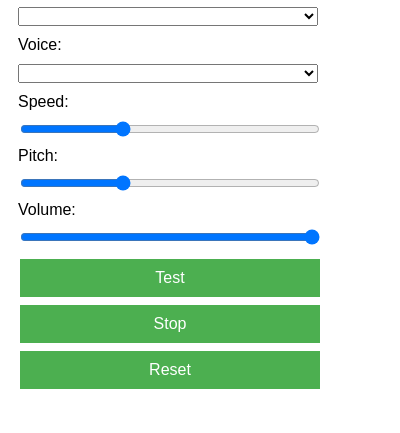
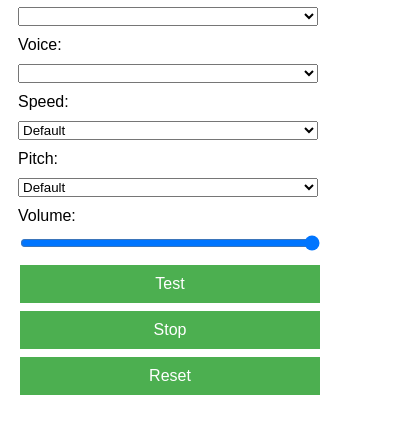
Before and after one commit to baoblackcoal/chrome_tts, a browser extension: page popup.html in a window 400 px wide. Both pictures are taken after a click on the button "Test". Shown: the part 107-540 px from the top of the page. Drawn offline with Linux system fonts and the light colour scheme.

Commit message:
add defualt to speed an pitch.

```diff
--- a/popup.html
+++ b/popup.html
@@ -14,10 +14,10 @@
   <select id="voice"></select>
 
   <label for="speed">Speed:</label>
-  <input type="range" id="speed" min="0.5" max="2" step="0.1" value="1">
+  <select id="speed"></select>
 
   <label for="pitch">Pitch:</label>
-  <input type="range" id="pitch" min="0.5" max="2" step="0.1" value="1">
+  <select id="pitch"></select>
 
   <label for="volume">Volume:</label>
   <input type="range" id="volume" min="0" max="1" step="0.1" value="1">
--- a/popup.js
+++ b/popup.js
@@ -1,8 +1,8 @@
 document.addEventListener('DOMContentLoaded', () => {
   const languageSelect = document.getElementById('language');
   const voiceSelect = document.getElementById('voice');
-  const speedInput = document.getElementById('speed');
-  const pitchInput = document.getElementById('pitch');
+  const speedSelect = document.getElementById('speed');
+  const pitchSelect = document.getElementById('pitch');
   const volumeInput = document.getElementById('volume');
   const testButton = document.getElementById('test');
   const stopButton = document.getElementById('stop');
@@ -46,6 +46,28 @@ document.addEventListener('DOMContentLoaded', () => {
     });
   }
 
+  function populateSpeedAndPitchOptions() {
+    const speedOptions = ['', 0.5, 0.75, 1, 1.25, 1.5, 1.75, 2, 2.5, 3];
+    const pitchOptions = ['', 0.5, 0.75, 1, 1.25, 1.5, 1.75, 2];
+    speedSelect.innerHTML = '';
+    pitchSelect.innerHTML = '';
+    speedOptions.forEach((value) => {
+      const speedOption = document.createElement('option');
+      speedOption.value = value;
+      speedOption.textContent = value === '' ? 'Default' : `${value}X`;
+      speedSelect.appendChild(speedOption);
+    });
+    pitchOptions.forEach((value) => {
+      const pitchOption = document.createElement('option');
+      pitchOption.value = value;
+      pitchOption.textContent = value === '' ? 'Default' : `${value}X`;
+      pitchSelect.appendChild(pitchOption);
+    });
+  }
+
+  // Call the function to populate speed and pitch options
+  populateSpeedAndPitchOptions();
+
   function loadSavedSettings() {
     chrome.storage.sync.get('ttsSettings', (data) => {
       const settings = data.ttsSettings || {};
@@ -55,8 +77,8 @@ document.addEventListener('DOMContentLoaded', () => {
       if (settings.voice) {
         voiceSelect.value = settings.voice;
       }
-      speedInput.value = settings.rate || 1;
-      pitchInput.value = settings.pitch || 1;
+      speedSelect.value = settings.rate || 1;
+      pitchSelect.value = settings.pitch || 1;
       volumeInput.value = settings.volume || 1;
 
       chrome.tts.getVoices((voices) => populateVoiceOptions(voices));
@@ -67,14 +89,14 @@ document.addEventListener('DOMContentLoaded', () => {
     const settings = {
       language: languageSelect.value,
       voice: voiceSelect.value,
-      rate: parseFloat(speedInput.value),
-      pitch: parseFloat(pitchInput.value),
+      rate: speedSelect.value,
+      pitch: pitchSelect.value,
       volume: parseFloat(volumeInput.value)
     };
     chrome.storage.sync.set({ ttsSettings: settings });
   }
 
-  [languageSelect, voiceSelect, speedInput, pitchInput, volumeInput].forEach(
+  [languageSelect, voiceSelect, speedSelect, pitchSelect, volumeInput].forEach(
     (element) => element.addEventListener('change', saveSettings)
   );
 
@@ -83,12 +105,11 @@ document.addEventListener('DOMContentLoaded', () => {
       .then(response => response.json())
       .then(languageStrings => {
         const selectedLanguage = languageSelect.value;
-        // const testText = languageStrings[selectedLanguage] || "Good day, world! May your moments be filled with peace.";
-        const testText = "Good day, world! May your moments be filled with peace.";
+        const testText = languageStrings[selectedLanguage] || "Good day, world! May your moments be filled with peace.";
         console.log(testText);
         chrome.tts.speak(testText, {
-          rate: parseFloat(speedInput.value),
-          pitch: parseFloat(pitchInput.value),
+          rate: Number(speedSelect.value),
+          pitch: Number(pitchSelect.value),
           volume: parseFloat(volumeInput.value),
           voiceName: voiceSelect.value,
         });
@@ -111,8 +132,8 @@ document.addEventListener('DOMContentLoaded', () => {
     chrome.storage.sync.set({ ttsSettings: defaultSettings }, () => {
       languageSelect.value = defaultSettings.country;
       voiceSelect.value = ''; // Reset voice selection
-      speedInput.value = defaultSettings.rate;
-      pitchInput.value = defaultSettings.pitch;
+      speedSelect.value = defaultSettings.rate;
+      pitchSelect.value = defaultSettings.pitch;
       volumeInput.value = defaultSettings.volume;
       chrome.tts.getVoices((voices) => {
         populateLanguageOptions(voices); // Repopulate countries
```
